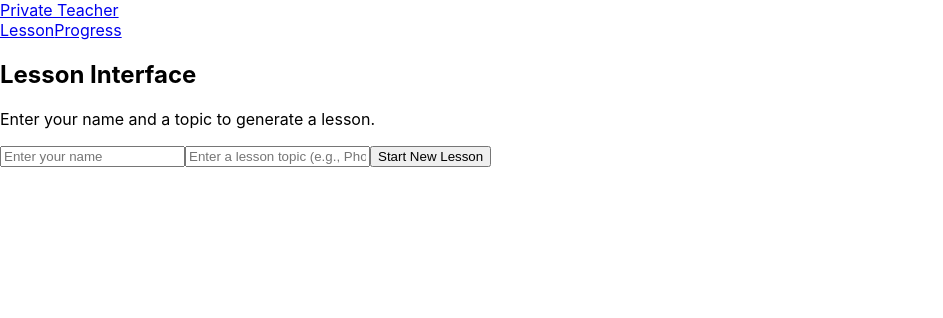
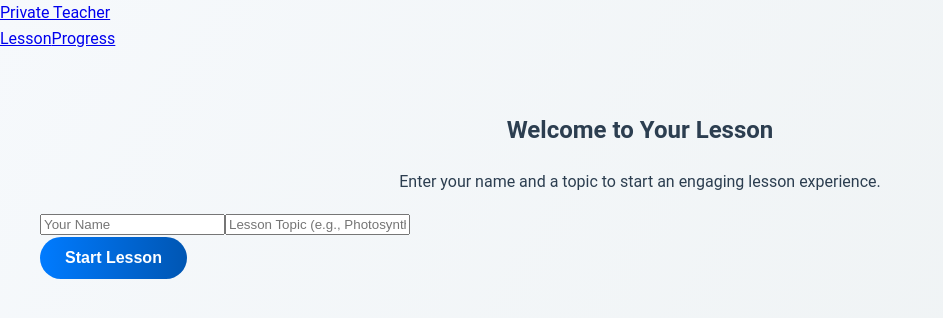
Before and after one commit to KimChenn/MySmartPrivateTeacher, a React (Create React App) app in the folder frontend/: page /lesson in a window 1280 px wide. Shown: the top 318 px of the page, without its empty margins (0-943 px from the left). Built offline with nearby package versions, Linux system fonts and the light colour scheme.

Commit message:
improving the style

```diff
--- a/frontend/package.json
+++ b/frontend/package.json
@@ -4,7 +4,9 @@
   "private": true,
   "dependencies": {
     "axios": "^1.7.9",
+    "bootstrap": "^5.3.3",
     "cra-template": "1.2.0",
+    "framer-motion": "^12.0.6",
     "react": "^19.0.0",
     "react-dom": "^19.0.0",
     "react-router-dom": "^7.1.3",
--- a/frontend/src/index.css
+++ b/frontend/src/index.css
@@ -1,13 +1,173 @@
 body {
   margin: 0;
+  padding: 0;
+  background-color: #f4f4f9; /* Light background for a clean look */
   font-family: -apple-system, BlinkMacSystemFont, 'Segoe UI', 'Roboto', 'Oxygen',
     'Ubuntu', 'Cantarell', 'Fira Sans', 'Droid Sans', 'Helvetica Neue',
     sans-serif;
   -webkit-font-smoothing: antialiased;
   -moz-osx-font-smoothing: grayscale;
+  color: #333; /* Darker text for better contrast */
 }
 
-code {
-  font-family: source-code-pro, Menlo, Monaco, Consolas, 'Courier New',
-    monospace;
+header {
+  background-color: #007bff; /* Blue background */
+  color: white;
+  text-align: center;
+  padding: 20px;
+  font-size: 1.5rem;
+  box-shadow: 0 4px 8px rgba(0, 0, 0, 0.1); /* Subtle shadow */
 }
+
+main {
+  padding: 20px;
+}
+
+.card {
+  background-color: white;
+  margin: 20px auto;
+  padding: 20px;
+  border-radius: 10px;
+  box-shadow: 0 4px 10px rgba(0, 0, 0, 0.1);
+  max-width: 600px;
+}
+
+.card h2 {
+  margin: 0 0 10px;
+  font-size: 1.2rem;
+  color: #007bff;
+}
+
+.card p {
+  margin: 0 0 15px;
+  line-height: 1.5;
+}
+
+button {
+  background-color: #007bff;
+  color: white;
+  border: none;
+  border-radius: 5px;
+  padding: 10px 20px;
+  font-size: 1rem;
+  cursor: pointer;
+  transition: background-color 0.3s ease;
+}
+
+button:hover {
+  background-color: #0056b3;
+}
+
+footer {
+  background-color: #007bff;
+  color: white;
+  text-align: center;
+  padding: 10px;
+  position: fixed;
+  bottom: 0;
+  width: 100%;
+  font-size: 0.9rem;
+}
+/* Global Styles */
+body {
+  margin: 0;
+  padding: 0;
+  background: linear-gradient(120deg, #f6f9fc, #eef2f3); /* Soft gradient background */
+  font-family: 'Roboto', -apple-system, BlinkMacSystemFont, 'Segoe UI', 'Helvetica Neue', Arial, sans-serif;
+  -webkit-font-smoothing: antialiased;
+  -moz-osx-font-smoothing: grayscale;
+  color: #2c3e50; /* Neutral dark text */
+  line-height: 1.6;
+}
+
+/* Header */
+header {
+  background: linear-gradient(90deg, #007bff, #0056b3); /* Gradient blue background */
+  color: white;
+  text-align: center;
+  padding: 30px 20px;
+  font-size: 2rem;
+  font-weight: bold;
+  box-shadow: 0 4px 10px rgba(0, 0, 0, 0.2);
+  text-transform: uppercase;
+  letter-spacing: 2px;
+}
+
+/* Main Container */
+main {
+  padding: 40px 20px;
+  max-width: 1200px;
+  margin: 0 auto;
+}
+
+/* Card */
+.card {
+  background-color: white;
+  border-radius: 15px;
+  box-shadow: 0 6px 15px rgba(0, 0, 0, 0.1); /* Stronger shadow for modern look */
+  margin: 20px auto;
+  padding: 30px;
+  max-width: 700px;
+  transition: transform 0.3s ease, box-shadow 0.3s ease;
+}
+
+.card:hover {
+  transform: translateY(-10px); /* Lift effect */
+  box-shadow: 0 12px 25px rgba(0, 0, 0, 0.2);
+}
+
+.card h2 {
+  font-size: 1.8rem;
+  color: #007bff;
+  margin-bottom: 15px;
+}
+
+.card p {
+  font-size: 1rem;
+  color: #555;
+  margin-bottom: 20px;
+}
+
+/* Buttons */
+button {
+  background: linear-gradient(90deg, #007bff, #0056b3); /* Gradient button */
+  color: white;
+  border: none;
+  border-radius: 25px;
+  padding: 12px 25px;
+  font-size: 1rem;
+  font-weight: bold;
+  cursor: pointer;
+  transition: background 0.3s ease, transform 0.2s ease;
+}
+
+button:hover {
+  background: linear-gradient(90deg, #0056b3, #003f7f); /* Darker gradient on hover */
+  transform: scale(1.05); /* Subtle zoom effect */
+}
+
+/* Footer */
+footer {
+  background: linear-gradient(90deg, #007bff, #0056b3);
+  color: white;
+  text-align: center;
+  padding: 20px;
+  font-size: 0.9rem;
+  position: relative;
+  bottom: 0;
+  width: 100%;
+  box-shadow: 0 -4px 10px rgba(0, 0, 0, 0.1);
+}
+
+/* Utility Classes */
+.text-center {
+  text-align: center;
+}
+
+.mt-5 {
+  margin-top: 3rem;
+}
+
+.mb-5 {
+  margin-bottom: 3rem;
+}
--- a/frontend/src/index.js
+++ b/frontend/src/index.js
@@ -2,6 +2,7 @@ import React from 'react';
 import ReactDOM from 'react-dom/client';
 import './index.css';
 import App from './App';
+
 //import reportWebVitals from './reportWebVitals';
 
 const root = ReactDOM.createRoot(document.getElementById('root'));
--- a/frontend/src/pages/Lesson.jsx
+++ b/frontend/src/pages/Lesson.jsx
@@ -1,5 +1,6 @@
 import { useState } from "react";
 import axios from "axios";
+import { motion } from "framer-motion";
 
 const API_BASE_URL = "http://localhost:8000"; // Ensure FastAPI is running
 
@@ -88,94 +89,121 @@ export default function Lesson() {
   const currentSegment = lessonContent[currentSegmentIndex];
 
   return (
-    <div className="flex flex-col items-center justify-center min-h-screen bg-gray-100 p-6">
-      <div className="bg-white shadow-lg rounded-lg p-6 w-full max-w-md">
-        <h2 className="text-2xl font-semibold mb-4 text-center">Lesson Interface</h2>
-        <p className="text-gray-600 mb-4 text-center">Enter your name and a topic to generate a lesson.</p>
+    <div className="flex flex-col items-center justify-center min-h-screen bg-gradient-to-br from-blue-100 to-indigo-100 p-6">
+      <div className="bg-white shadow-2xl rounded-2xl p-8 w-full max-w-lg">
+        <h2 className="text-3xl font-bold mb-6 text-center text-indigo-600">Welcome to Your Lesson</h2>
+        <p className="text-gray-600 mb-6 text-center">
+          Enter your name and a topic to start an engaging lesson experience.
+        </p>
 
         {/* User Name Input */}
+        <div className="flex flex-col gap-4">
           <input
             type="text"
-          placeholder="Enter your name"
+            placeholder="Your Name"
             value={userName}
             onChange={(e) => setUserName(e.target.value)}
-          className="border border-gray-300 rounded-md p-2 w-full mb-2"
+            className="w-full bg-gradient-to-r from-indigo-500 to-blue-500 text-white font-semibold py-3 px-4 rounded-lg shadow-sm focus:outline-none focus:ring-2 focus:ring-indigo-400 placeholder-gray-200 transition-transform transform hover:scale-105"
           />
 
           {/* Lesson Topic Input */}
           <input
             type="text"
-          placeholder="Enter a lesson topic (e.g., Photosynthesis)"
+            placeholder="Lesson Topic (e.g., Photosynthesis)"
             value={lessonTopic}
             onChange={(e) => setLessonTopic(e.target.value)}
-          className="border border-gray-300 rounded-md p-2 w-full"
+            className="border border-gray-300 rounded-lg p-3 w-full shadow-sm focus:outline-none focus:ring-2 focus:ring-indigo-400"
           />
+        </div>
 
         <button
           onClick={startLesson}
-          className="mt-4 w-full bg-blue-600 text-white py-2 px-4 rounded-md hover:bg-blue-700 transition"
+          className={`mt-6 w-full bg-gradient-to-r from-indigo-500 to-blue-500 text-white font-semibold py-3 rounded-lg hover:from-indigo-600 hover:to-blue-600 transition ${
+            loading && "opacity-50 cursor-not-allowed"
+          }`}
           disabled={loading}
         >
-          {loading ? "Loading..." : "Start New Lesson"}
+          {loading ? "Loading..." : "Start Lesson"}
         </button>
 
-        {error && <p className="text-red-500 mt-4 text-center">{error}</p>}
+        {error && (
+          <p className="text-red-500 mt-4 text-center font-medium">{error}</p>
+        )}
 
+        {/* Display current lesson segment */}
         {currentSegment && (
-          <div className="mt-6 p-4 border border-gray-300 rounded-md bg-white text-center">
-            <h2 className="text-lg font-semibold">{currentSegment.sub_subject}</h2>
-            <p className="mt-2 text-gray-700">{currentSegment.lesson_segment}</p>
+          <div className="mt-8 bg-gray-50 rounded-xl p-6 shadow-md">
+            <h3 className="text-xl font-semibold text-indigo-600 text-center">
+              {currentSegment.sub_subject}
+            </h3>
+            <p className="mt-4 text-gray-700 text-center">
+              {currentSegment.lesson_segment}
+            </p>
 
             {/* Play Text-to-Speech Button */}
             <button
               onClick={playTTS}
-              className="mt-4 bg-blue-500 text-white py-2 px-4 rounded-md hover:bg-blue-600 transition"
+              className="mt-6 w-full bg-indigo-500 text-white py-2 px-4 rounded-lg hover:bg-indigo-600 transition"
             >
               🔊 Listen
             </button>
 
-            {/* Ensure question_data exists before rendering */}
+            {/* Render Question Section */}
             {currentSegment.question_data && (
               <>
-                <h3 className="mt-4 font-semibold">Question:</h3>
-                <p>{currentSegment.question_data.question}</p>
+                <h4 className="mt-6 text-lg font-semibold text-center text-gray-800">
+                  Question: {currentSegment.question_data.question}
+                </h4>
 
-                <div className="mt-2">
+                <div className="mt-4 space-y-3">
                   {currentSegment.question_data.options.map((choice, index) => (
-                    <div key={index} className="flex items-center mb-2">
+                    <label
+                      key={index}
+                      className={`flex items-center gap-3 p-3 border rounded-lg cursor-pointer transition ${
+                        selectedAnswer === index
+                          ? "bg-indigo-50 border-indigo-500"
+                          : "bg-white border-gray-300"
+                      }`}
+                    >
                       <input
                         type="radio"
                         name="answer"
                         value={index}
                         onChange={() => setSelectedAnswer(index)}
                         checked={selectedAnswer === index}
-                        className="mr-2"
+                        className="w-5 h-5 text-indigo-600 focus:ring-indigo-500"
                       />
-                      <label>{choice}</label>
-                    </div>
+                      <span className="text-gray-700">{choice}</span>
+                    </label>
                   ))}
                 </div>
 
                 <button
                   onClick={submitAnswer}
-                  className="mt-4 bg-purple-500 text-white py-2 px-4 rounded-md hover:bg-purple-600 transition"
+                  className={`mt-6 w-full bg-purple-500 text-white py-2 px-4 rounded-lg hover:bg-purple-600 transition ${
+                    selectedAnswer === null && "opacity-50 cursor-not-allowed"
+                  }`}
                   disabled={selectedAnswer === null}
                 >
                   Submit Answer
                 </button>
 
                 {isCorrect !== null && (
-                  <p className={`mt-4 font-semibold ${isCorrect ? "text-green-500" : "text-red-500"}`}>
-                    {isCorrect ? "Correct! 🎉" : "Incorrect. Try again!"}
+                  <p
+                    className={`mt-4 text-center font-semibold ${
+                      isCorrect ? "text-green-500" : "text-red-500"
+                    }`}
+                  >
+                    {isCorrect ? "Correct! 🎉" : "Incorrect. Try Again."}
                   </p>
                 )}
 
                 {isCorrect && currentSegmentIndex < lessonContent.length - 1 && (
                   <button
                     onClick={nextSegment}
-                    className="mt-4 bg-green-500 text-white py-2 px-4 rounded-md hover:bg-green-600 transition"
+                    className="mt-4 w-full bg-green-500 text-white py-2 px-4 rounded-lg hover:bg-green-600 transition"
                   >
-                    Next Lesson Segment
+                    Next Segment
                   </button>
                 )}
               </>
```
Also changed, not shown: 2 other files (tests, documents, lock files or other folders). Lines whose indentation alone changed are shown as unchanged.
